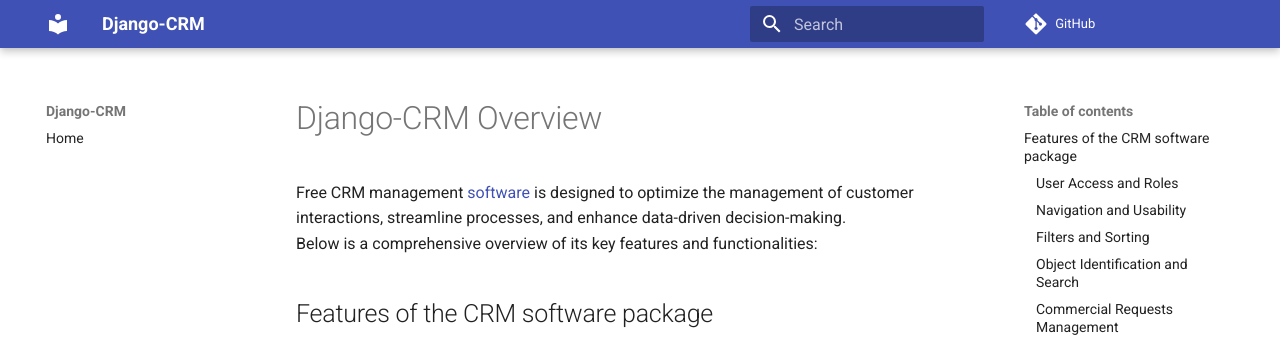
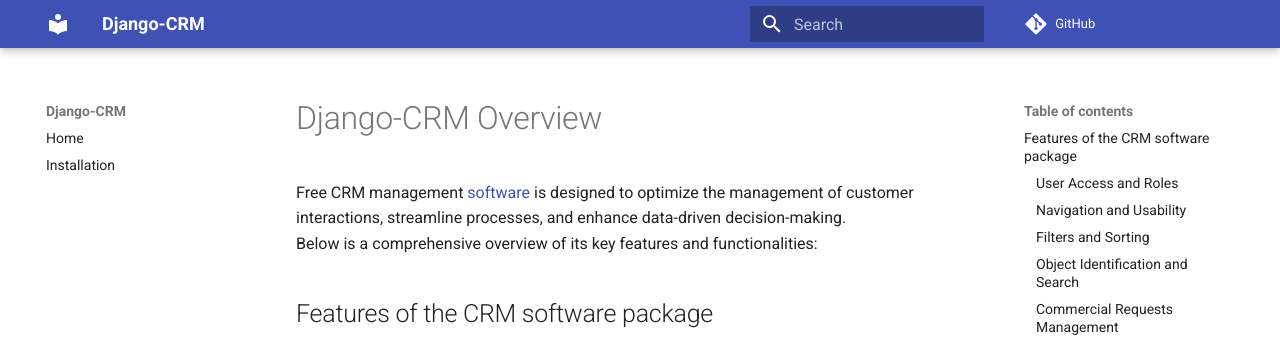
Before and after one commit to OHPjw/merb-plugins, an MkDocs documentation site: the page built from docs/crm_system_overview.md, in a window 1280 px wide. Shown: the top 346 px of the page. Built offline with MkDocs 1.6.1 and Material for MkDocs 9.7.7, drawn with Linux system fonts in a browser that asks for light colours; comment, search, counter and statistics services are not loaded.

Commit message:
Update mkdocs.yml

```diff
--- a/mkdocs.yml
+++ b/mkdocs.yml
@@ -16,6 +16,7 @@ theme:
 
 nav:
   - Home: index.md
+  - Installation: site/installation.md
 
 # Include extra CSS to make some style adjustments
 extra_css:
```
